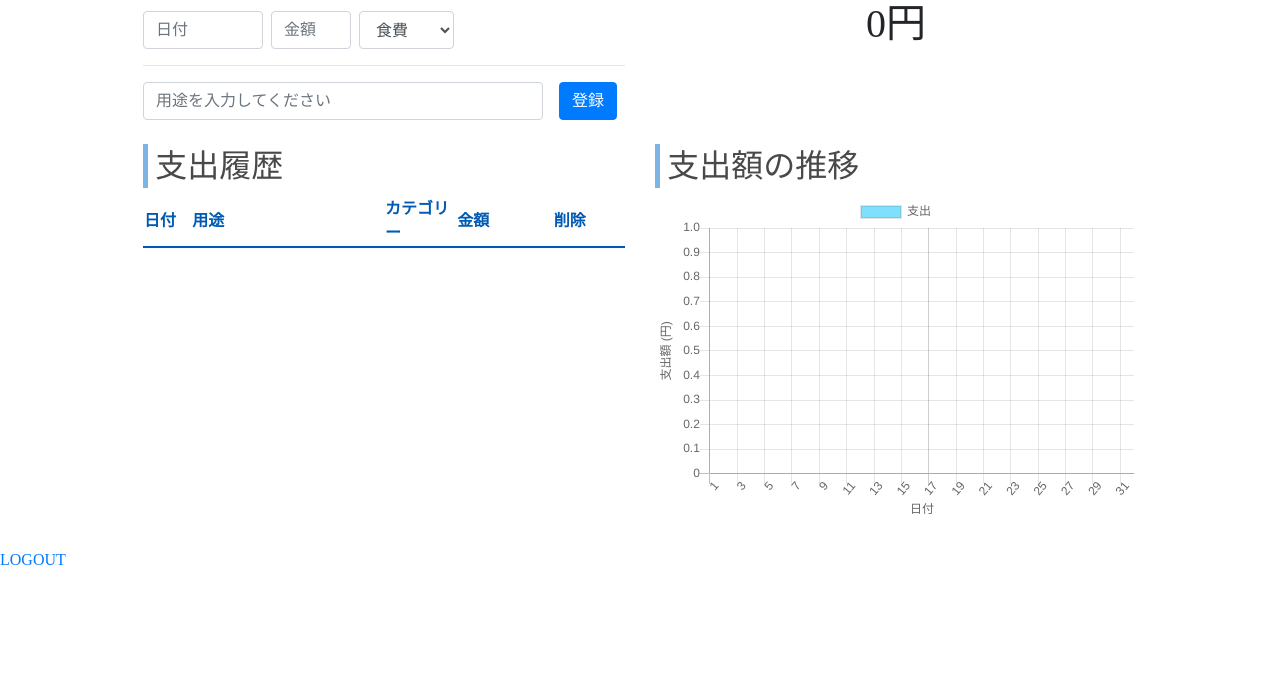
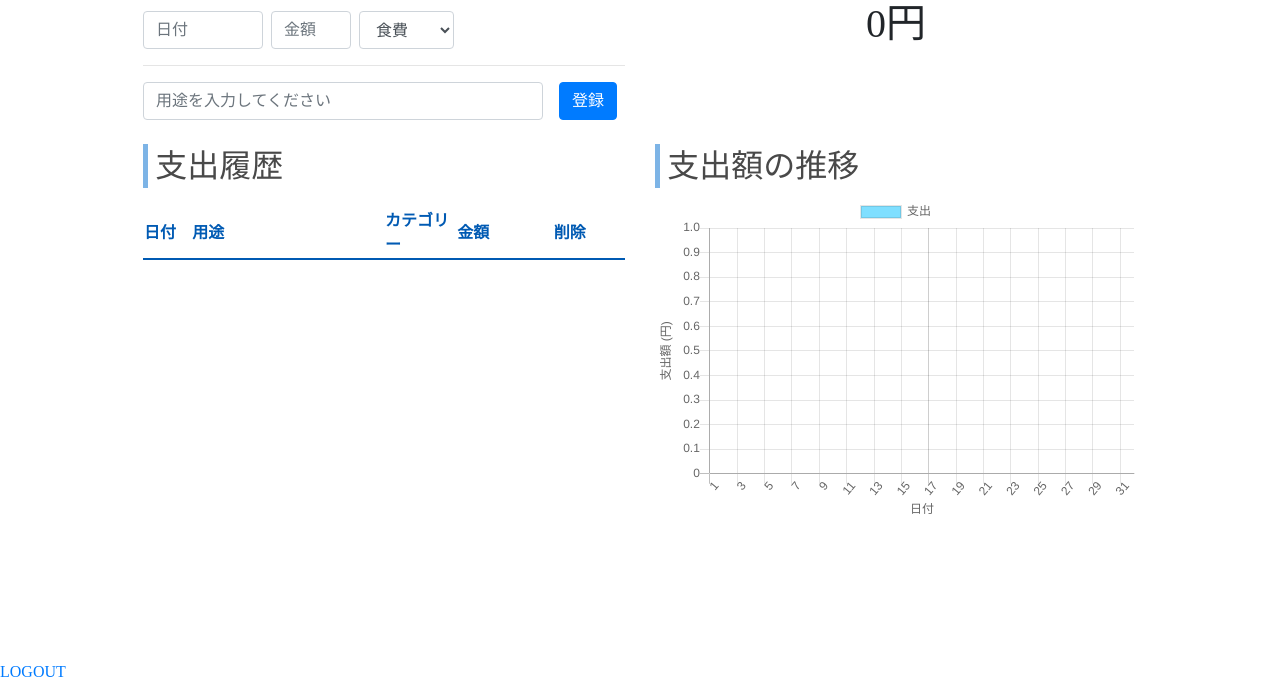
Before and after one commit to Hayashi-Yudai/HouseKeepingBook, a Django app: page /moneybook/ in a window 1280 px wide. Shown: the part 147-831 px from the top of the page. Before the commit the page ends 712 px from the top, so only its background shows below. Run offline with Django 3.2, Linux system fonts and the light colour scheme; the visitor is signed in with stand-in values (Sample User, id 1); data that the repository does not hold is empty; some libraries are stand-ins or nearby versions.

Commit message:
Update payment history design

```diff
--- a/moneybook/static/moneybook/main_style.css
+++ b/moneybook/static/moneybook/main_style.css
@@ -32,6 +32,9 @@ td#table {
   display: flex;
   align-items: center;
 }
+.pay_history::-webkit-scrollbar {
+  display: none;
+}
 th,
 tr:last-child td {
   border-bottom: 2px solid #005ab3;
@@ -54,7 +57,7 @@ tbody.pay_history {
   overflow-x: hidden;
   overflow-y: scroll;
   width: 1010%;
-  height: 300px;
+  height: 400px;
 }
 
 /* フォームレイアウト */
--- a/moneybook/templates/moneybook/mainview.html
+++ b/moneybook/templates/moneybook/mainview.html
@@ -91,7 +91,7 @@
         <!-- 支出履歴テーブル -->
         <div class="col-md-6 mt-2">
           <h2>支出履歴</h2>
-          <table style="table-layout:fixed;width:100%">
+          <table style="table-layout:fixed;width:100%;margin-top:20px;">
             <thead class="pay_history">
               <tr>
                   <th class="date">日付</th>
```
